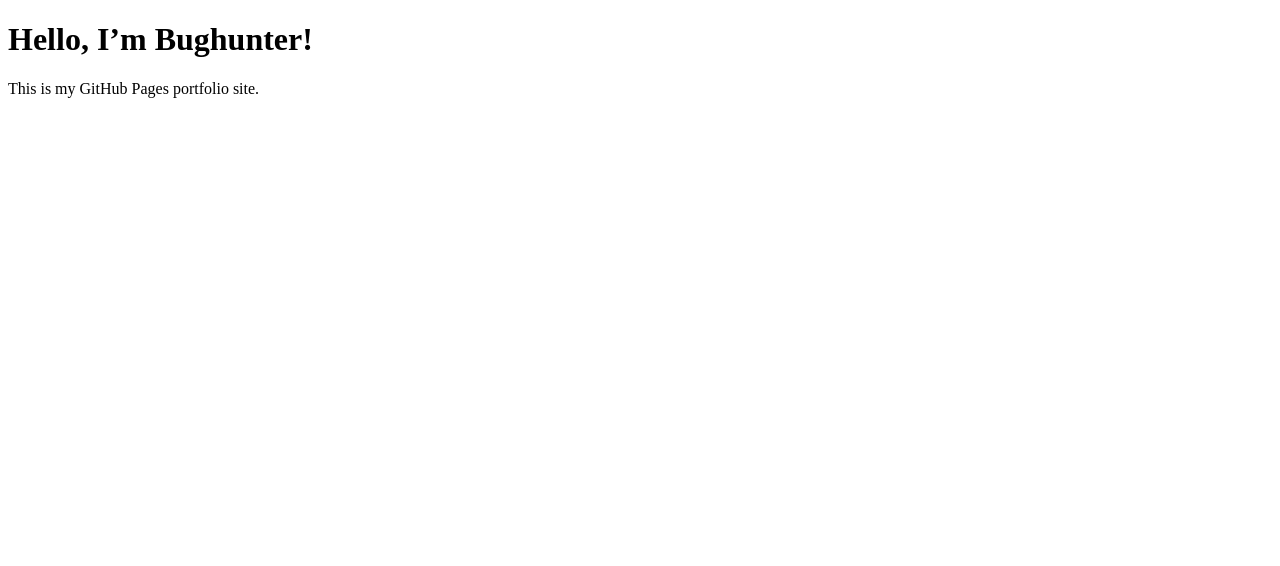
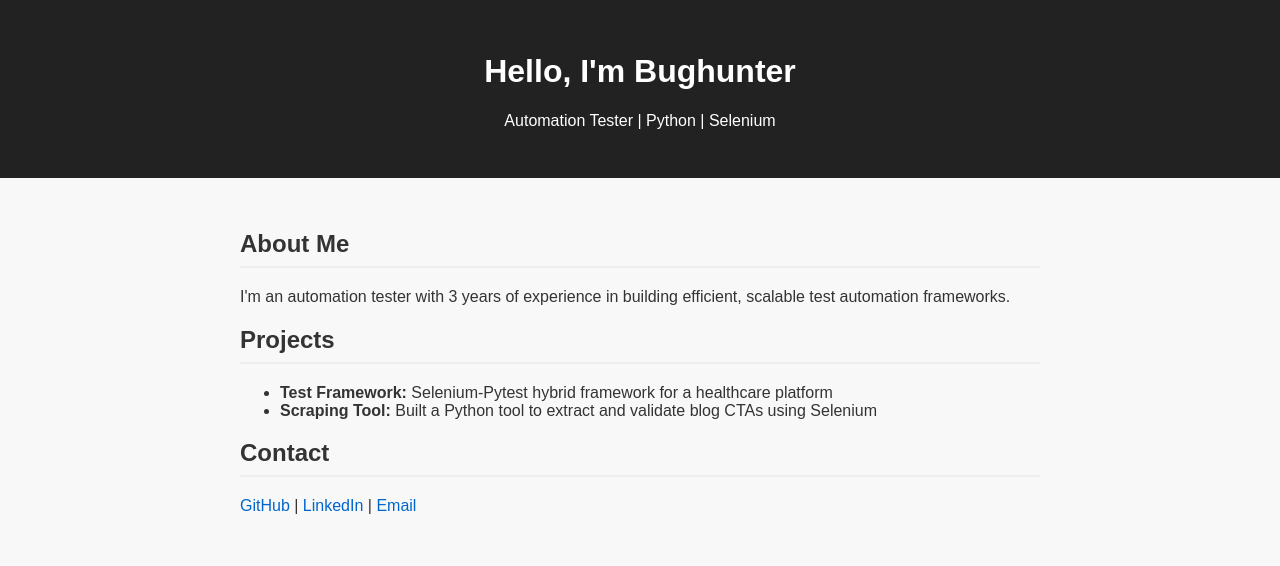
Before and after one commit to bughunterdev-21/bughunterdev-21.github.io, a plain HTML site: page index.html in a window 1280 px wide. Drawn offline with Linux system fonts and the light colour scheme.

Commit message:
index.html

```diff
--- a/index.html
+++ b/index.html
@@ -1,10 +1,38 @@
 <!DOCTYPE html>
-<html>
+<html lang="en">
 <head>
-  <title>My Portfolio</title>
+  <meta charset="UTF-8" />
+  <meta name="viewport" content="width=device-width, initial-scale=1.0"/>
+  <title>Bughunter | Portfolio</title>
+  <style>
+    body { font-family: sans-serif; margin: 0; padding: 0; background: #f8f8f8; color: #333; }
+    header { background: #222; color: white; padding: 2rem; text-align: center; }
+    section { padding: 2rem; max-width: 800px; margin: auto; }
+    h2 { border-bottom: 2px solid #eee; padding-bottom: 0.5rem; }
+    a { color: #0066cc; text-decoration: none; }
+  </style>
 </head>
 <body>
-  <h1>Hello, I’m Bughunter!</h1>
-  <p>This is my GitHub Pages portfolio site.</p>
+  <header>
+    <h1>Hello, I'm Bughunter</h1>
+    <p>Automation Tester | Python | Selenium</p>
+  </header>
+  <section>
+    <h2>About Me</h2>
+    <p>I'm an automation tester with 3 years of experience in building efficient, scalable test automation frameworks.</p>
+
+    <h2>Projects</h2>
+    <ul>
+      <li><strong>Test Framework:</strong> Selenium-Pytest hybrid framework for a healthcare platform</li>
+      <li><strong>Scraping Tool:</strong> Built a Python tool to extract and validate blog CTAs using Selenium</li>
+    </ul>
+
+    <h2>Contact</h2>
+    <p>
+      <a href="https://github.com/bughunterdev-21">GitHub</a> |
+      <a href="https://linkedin.com/in/yourprofile">LinkedIn</a> |
+      <a href="mailto:youremail@example.com">Email</a>
+    </p>
+  </section>
 </body>
 </html>
```
